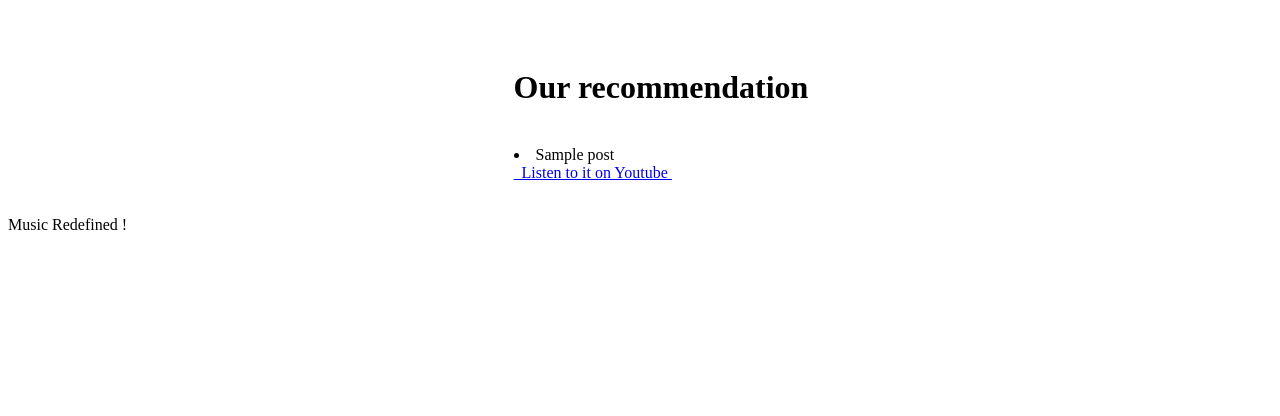
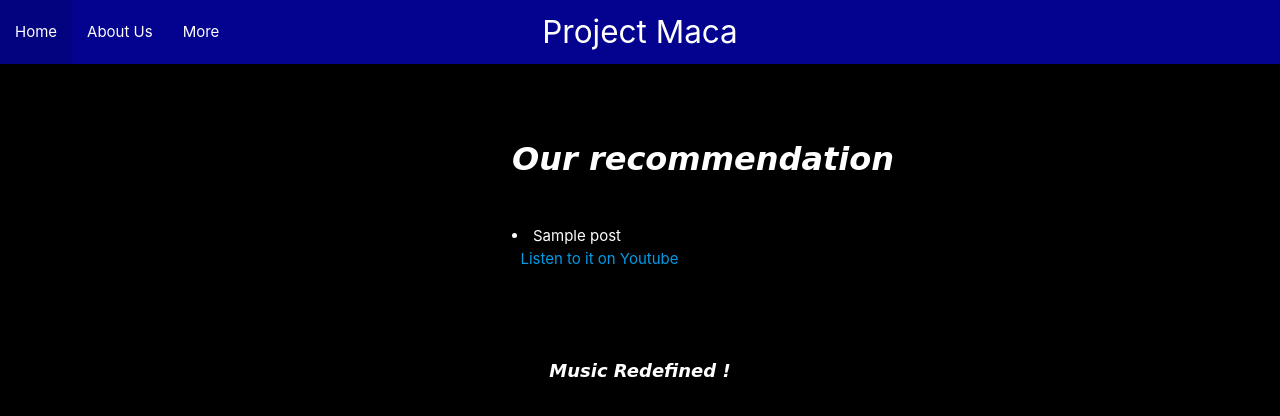
Before and after one commit to rohitmadrileno15/Project-Maca, a Flask app: template templates/recommendation.html in a window 1280 px wide. Shown: the top 416 px of the page. Run offline with Flask 2, Linux system fonts and the light colour scheme; the template is opened without the code that fills it: most values are stand-ins (such as "Sample title", 1, 10 or a date in 2020).

Commit message:
updated recommendation html

```diff
--- a/templates/home.html
+++ b/templates/home.html
@@ -94,7 +94,7 @@
 
 <p class="head" >Music Defined By your mood!</p>
 <br>
-<div class="started"><button id="btn" type="button" onclick="setTimeout(speakText() , 100)" name="button" > <a class="btn-floating btn-large waves-effect waves-light blue" ><i class="material-icons" >GO</i></a>  </div> </button>
+<div class="started"><button id="btn" type="button" onclick="setTimeout(speakText() , 100)" name="button" > <a class="btn-floating btn-large waves-effect waves-light blue" ><i class="material-icons" >GO</i></a> </div></button>
 
 <a id="a-tag" class="first-view" href="/first_view"> Let's hear some songs</a>
 
--- a/templates/recommendation.html
+++ b/templates/recommendation.html
@@ -12,14 +12,53 @@
         .main button{
             margin: 7%;
         }
+        .nav-wrapper{
+          color: rgb(0, 0, 138);
+          background-color: rgb(3, 3, 143);
+        }
+        body {
+          background-color: black;
+          color: white;
+        }
+        .head{
+          text-justify: auto;
+          text-align: center;
+          font-size: large;
+          font-weight: bolder;
+          font-family: cursive;
+          font-style: italic;
+          margin-top: 5%;
+        }
       </style>
+       <!-- Compiled and minified CSS -->
+    <link rel="stylesheet" href="https://cdnjs.cloudflare.com/ajax/libs/materialize/1.0.0/css/materialize.min.css">
+
+    <!-- Compiled and minified JavaScript -->
+    <script src="https://cdnjs.cloudflare.com/ajax/libs/materialize/1.0.0/js/materialize.min.js"></script>
+
+
 
     </head>
     <body >
+      <nav>
+        <div class="nav-wrapper">
+          <a href="#!" class="brand-logo center">Project Maca</a>
+          <ul class="left hide-on-med-and-down">
+            <li><a href="home.html">Home</a></li>
+            <li><a href="badges.html">About Us</a></li>
+            <li><a href="collapsible.html">More</a></li>
+          </ul>
+        </div>
+      </nav>
 
 <div class="main">
 
-  <h1> Our recommendation</h1>
+  <h1 style="text-justify: auto;
+  font-size: xx-large;
+  font-weight: bolder;
+  font-family: cursive;
+  font-style: italic;
+  margin-top: 5%;" > Our recommendation</h1>
 
 <br>
 {% for post in popo %}
@@ -37,7 +76,7 @@
 </div>
 
 
-<p>Music Redefined !</p>
+<p class="head" >Music Redefined !</p>
 
 
 
```
